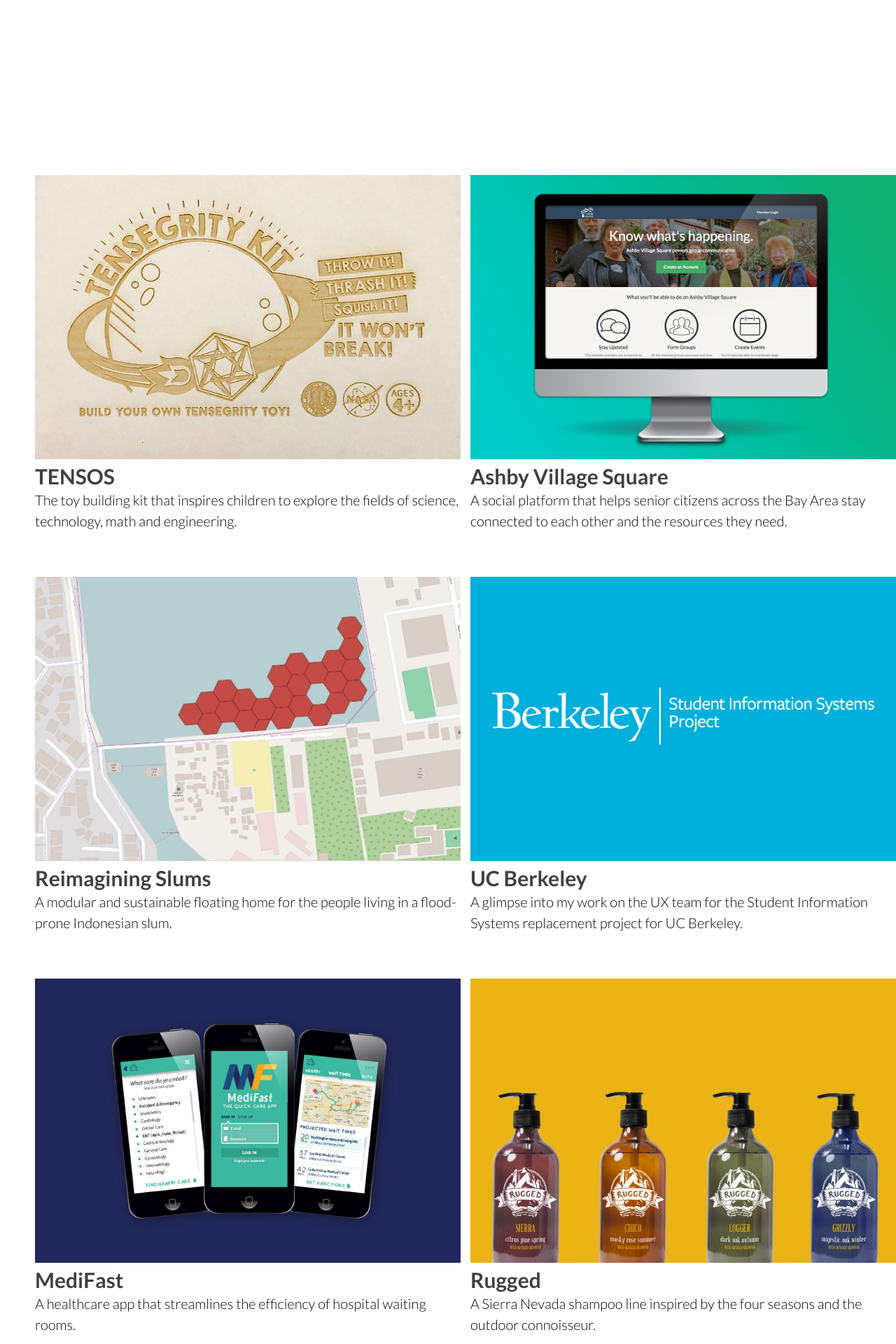
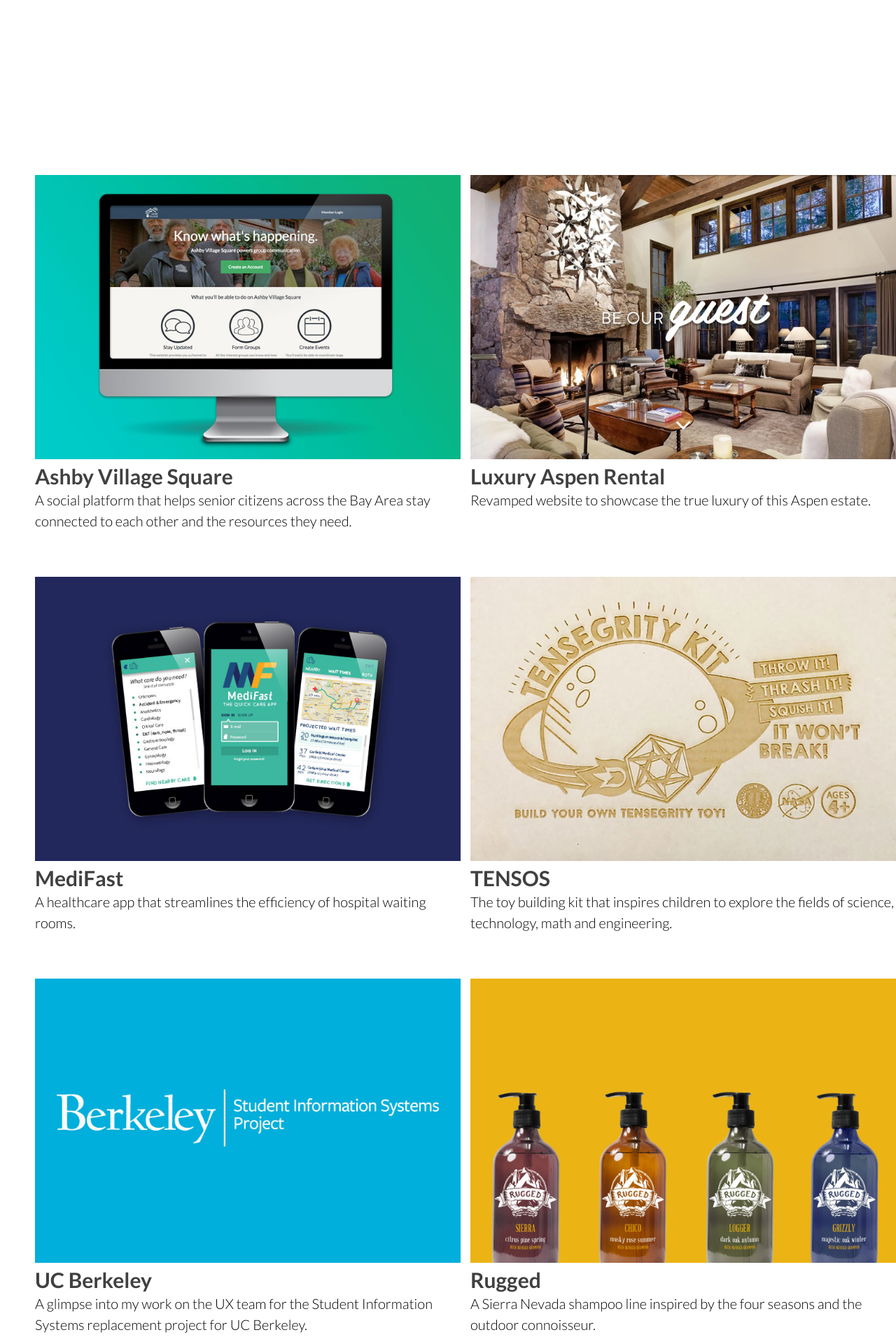
Before and after one commit to shannonchu/shannonchu.github.io, a Jekyll site: the page built from index.html, in a window 1280 px wide. Shown: the part 766-2686 px from the top of the page at 70% size. Built offline with Jekyll 4.4.1, drawn with Linux system fonts in a browser that asks for light colours; nearby versions of some CDN libraries; some of the changed text lies outside the part shown.

Commit message:
freshen up

```diff
--- a/css/main.css
+++ b/css/main.css
@@ -217,7 +217,8 @@
   .sis-project iframe,
   .tensegrity img,
   .hive img,
-  .aspen img {
+  .aspen img,
+  .openhouse img {
     margin-top: 40px;
     margin-bottom: 40px;
   }
--- a/index.html
+++ b/index.html
@@ -15,13 +15,6 @@
 <div class="projects">
   <ul class="photo-grid">
     <li><div class='img-wrap'>
-      <a href="pages/tensegrity.html">
-        <img src="images/tensegrity/thumb.jpg" />
-        <h2 class="proj-title">TENSOS</h2>
-      </a>
-      <p class="proj-description">The toy building kit that inspires children to explore the fields of science, technology, math and engineering.</p>
-    </div></li>
-    <li><div class='img-wrap'>
       <a href="pages/ashby-village.html">
         <img src="images/ashby-village/thumb.jpg" />
         <h2 class="proj-title">Ashby Village Square</h2>
@@ -29,11 +22,25 @@
       <p class="proj-description">A social platform that helps senior citizens across the Bay Area stay connected to each other and the resources they need.</p>
     </div></li>
     <li><div class='img-wrap'>
-      <a href="pages/hive.html">
-        <img src="images/hive/thumb.jpg" />
-        <h2 class="proj-title">Reimagining Slums</h2>
+      <a href="pages/aspen.html">
+        <img src="images/aspen/thumb.jpg" />
+        <h2 class="proj-title">Luxury Aspen Rental</h2>
       </a>
-      <p class="proj-description">A modular and sustainable floating home for the people living in a flood-prone Indonesian slum.</p>
+      <p class="proj-description">Revamped website to showcase the true luxury of this Aspen estate.</p>
+    </div></li>
+    <li><div class='img-wrap'>
+      <a href="pages/medifast.html">
+        <img src="images/medifast/thumb.jpg"/>
+        <h2 class="proj-title">MediFast</h2>
+      </a>
+      <p class="proj-description">A healthcare app that streamlines the efficiency of hospital waiting rooms.</p>
+    </div></li>
+    <li><div class='img-wrap'>
+      <a href="pages/tensegrity.html">
+        <img src="images/tensegrity/thumb.jpg" />
+        <h2 class="proj-title">TENSOS</h2>
+      </a>
+      <p class="proj-description">The toy building kit that inspires children to explore the fields of science, technology, math and engineering.</p>
     </div></li>
     <li><div class='img-wrap'>
       <a href="pages/sis-project.html">
@@ -43,13 +50,6 @@
       <p class="proj-description">A glimpse into my work on the UX team for the Student Information Systems replacement project for UC Berkeley. </p>
     </div></li>
     <li><div class='img-wrap'>
-      <a href="pages/medifast.html">
-        <img src="images/medifast/thumb.jpg"/>
-        <h2 class="proj-title">MediFast</h2>
-      </a>
-      <p class="proj-description">A healthcare app that streamlines the efficiency of hospital waiting rooms.</p>
-    </div></li>
-    <li><div class='img-wrap'>
       <a href="pages/rugged.html">
         <img src="images/rugged/thumb.jpg" />
         <h2 class="proj-title">Rugged</h2>
@@ -57,12 +57,19 @@
       <p class="proj-description">A Sierra Nevada shampoo line inspired by the four seasons and the outdoor connoisseur.</p>
     </div></li>
     <li><div class='img-wrap'>
-      <a href="pages/aspen.html">
-        <img src="images/aspen/thumb.jpg" />
-        <h2 class="proj-title">Luxury Aspen Rental</h2>
+      <a href="pages/hive.html">
+        <img src="images/hive/thumb.jpg" />
+        <h2 class="proj-title">Reimagining Slums</h2>
       </a>
-      <p class="proj-description">Revamped website to showcase the true luxury of this Aspen estate.</p>
+      <p class="proj-description">A modular and sustainable floating home for the people living in a flood-prone Indonesian slum.</p>
     </div></li>
+<!--     <li><div class='img-wrap'>
+      <a href="pages/openhouse.html">
+        <img src="images/sleep/thumb.jpg"/>
+        <h2 class="proj-title">Party Time</h2>
+      </a>
+      <p class="proj-description">Marketing materials for XYZ's annual open house showcasing the company's colorful new identity.</p>
+    </div></li> -->
     <li><div class='img-wrap'>
       <a href="pages/sleep.html">
         <img src="images/sleep/thumb.jpg"/>
```
Also changed, not shown: pages/ashby-village.html (+8 -7 lines), pages/hive.html (+10 -6 lines), pages/medifast.html (+5 -5 lines), pages/openhouse.html (added, +19 -0 lines), pages/tensegrity.html (+4 -5 lines), images/openhouse/1.gif (added), images/openhouse/2.gif (added), 2 other files.
